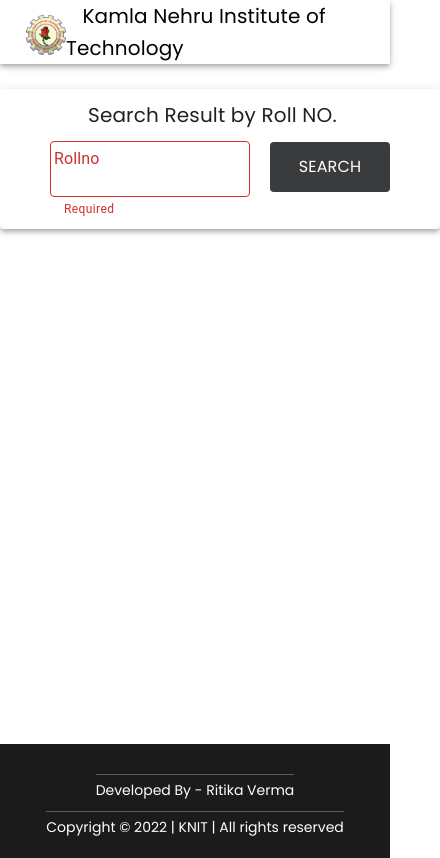
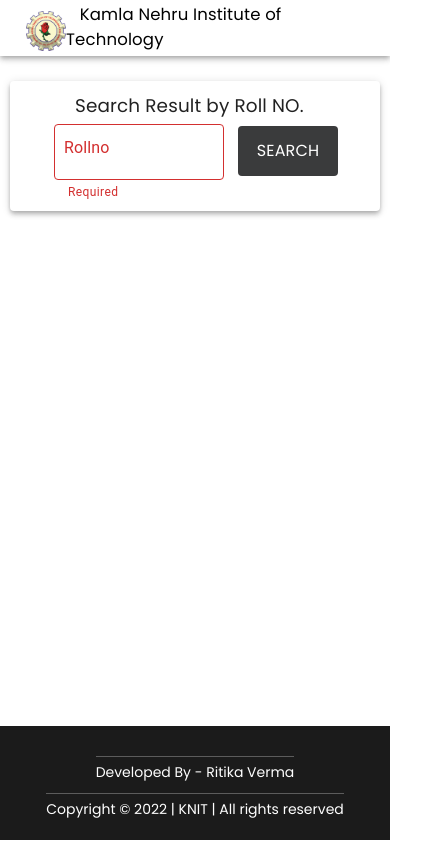
Before and after one commit to ansi22-zz/KNIT-Result, a React (Create React App) app: page / in a window 390 px wide. Shown: the whole page, 440 px wide, since content can reach past the window. Built offline with nearby package versions, Linux system fonts and the light colour scheme; what react-fusioncharts would draw is missing.

Commit message:
commit-2: [fix-1-cors er]

```diff
--- a/src/App.js
+++ b/src/App.js
@@ -18,13 +18,17 @@ function App() {
       const fetch_api = async () => {
         axios
           .get(`/cache?roll=${rollno}`, {
-            headers: { "Access-Control-Allow-Origin": "*" },
+            headers: {
+              "Access-Control-Allow-Origin": "*",
+              "Content-type": "application/json; charset=UTF-8",
+            },
           })
           .then((res) => {
             const resp = res.data;
             console.log(resp);
             setValue(resp);
-          });
+          })
+          .catch((error) => console.log(error));
       };
       fetch_api();
     }
@@ -87,7 +91,7 @@ function App() {
         </>
       ) : (
         <>
-          {value["message"] != undefined || value[0] == null ? (
+          {value["message"] !== undefined || value[0] == null ? (
             <>
               <Grid
                 container
--- a/src/components/NavBar/NavBar.js
+++ b/src/components/NavBar/NavBar.js
@@ -19,13 +19,12 @@ export default function ButtonAppBar() {
             }}
           />
           <Typography
-            // className="input"
-            variant="h6"
-            component="div"
             sx={{ flexGrow: 1 }}
-            style={{ fontFamily: "Poppins" }}
+            style={{
+              fontFamily: "Poppins",
+              fontSize: "1.034rem",
+            }}
           >
-            {/* <span> */}
             &nbsp;&nbsp; Kamla Nehru Institute of Technology
           </Typography>
         </Toolbar>
--- a/src/index.js
+++ b/src/index.js
@@ -6,10 +6,10 @@ import reportWebVitals from "./reportWebVitals";
 import NavBar from "./components/NavBar/NavBar";
 
 ReactDOM.render(
-  <React.StrictMode>
+  <>
     <NavBar />
     <App />
-  </React.StrictMode>,
+  </>,
   document.getElementById("root")
 );
 
--- a/src/style.js
+++ b/src/style.js
@@ -80,42 +80,55 @@ export default makeStyles((theme) => ({
     marginLeft: "10px",
     marginTop: "10px",
   },
-  ["@media only screen and (max-width: 780px)"]: {
+  ["@media only screen and (max-width: 400px)"]: {
     // eslint-disable-line no-useless-computed-key
     input: {
       margin: "auto",
       padding: "10px",
-      height: "120px",
-      width: "420px",
+      height: "110px",
+      width: "350px",
+    },
+    textfield: {
+      marginLeft: "30px",
+      padding: "4px",
+      height: "15px",
+      width: "170px",
+    },
+    button: {
+      marginLeft: "10px",
+      marginTop: "6px",
+      width: "100px",
     },
     input_div1: {
-      marginLeft: "78px",
+      marginLeft: "55px",
+      fontSize: "1.15rem",
     },
     paper_109: {
-      width: "450px",
+      width: "380px",
       marginTop: "30px",
     },
     div84: {
       flexDirection: "column",
     },
     paper_118: {
-      width: "450px",
+      width: "380px",
     },
     paper_296: {
-      width: "450px",
+      width: "380px",
       marginTop: "40px",
       marginLeft: "0px",
     },
     hr: {
-      width: "430px",
+      width: "360px",
       marginLeft: "10px",
       marginTop: "10px",
     },
     typography_223: {
-      marginLeft: "156px",
+      marginLeft: "120px",
     },
     typography_124: {
-      marginLeft: "127px",
+      marginLeft: "90px",
+      fontSize: "1.5rem",
     },
   },
 }));
```
